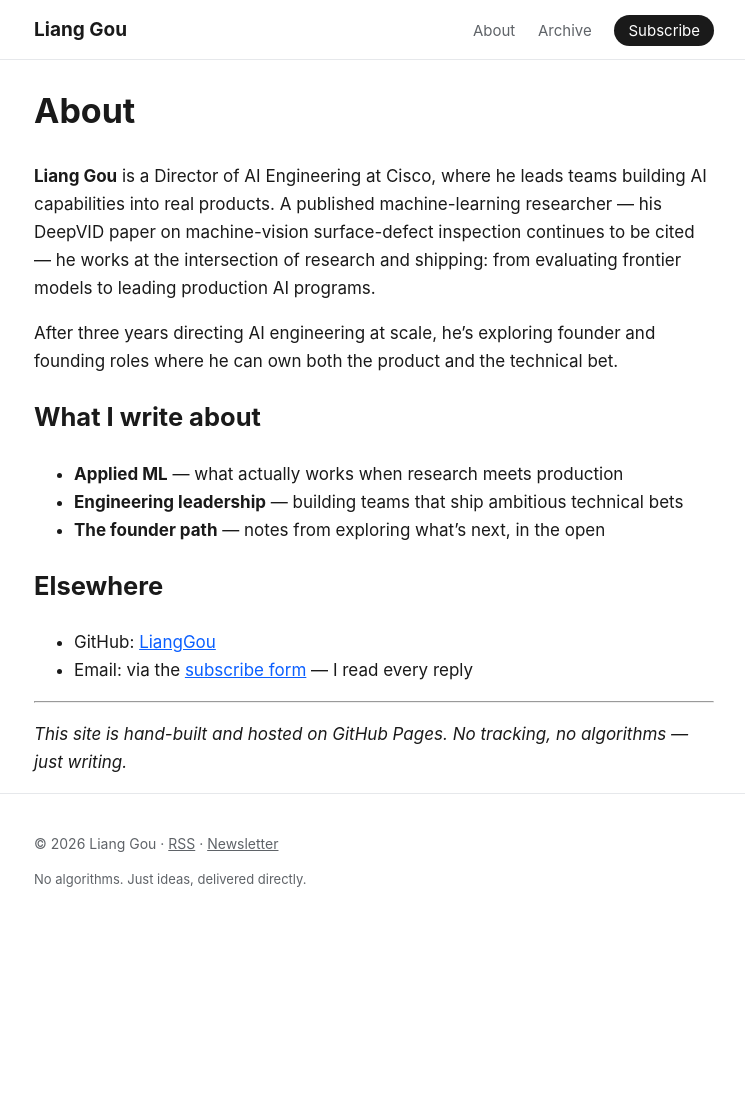
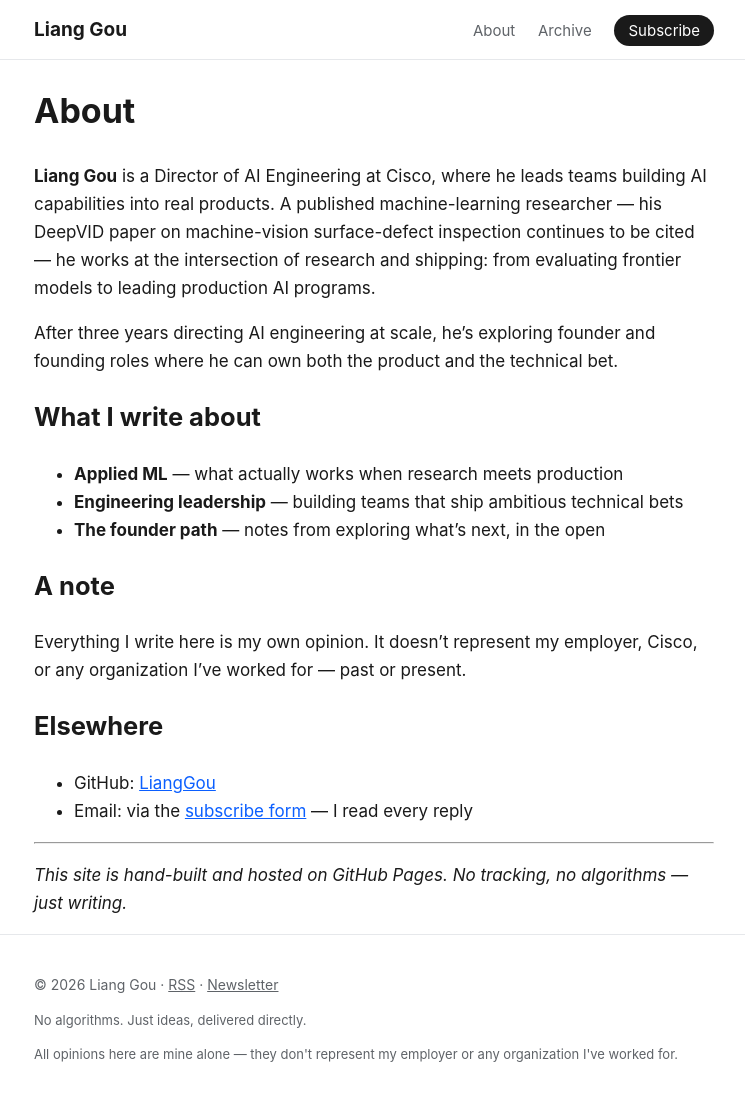
Before and after one commit to LiangGou/personal-site, a Jekyll site: the page built from about.md, in a window 1280 px wide. Shown: the whole page, without its empty margins (266-1011 px from the left). Built offline with Jekyll 4.4.1, drawn with Linux system fonts in a browser that asks for light colours; before the commit the page ends 944 px from its top, so only the background shows below that.

Commit message:
Add personal-opinions disclaimer to footer and about page

```diff
--- a/_layouts/default.html
+++ b/_layouts/default.html
@@ -26,6 +26,7 @@
     <div class="wrap">
       <p>© {{ site.time | date: '%Y' }} {{ site.title }} · <a href="{{ '/feed.xml' | relative_url }}">RSS</a> · <a href="{{ '/subscribe/' | relative_url }}">Newsletter</a></p>
       <p class="fine">No algorithms. Just ideas, delivered directly.</p>
+      <p class="fine">All opinions here are mine alone — they don't represent my employer or any organization I've worked for.</p>
     </div>
   </footer>
 </body>
--- a/about.md
+++ b/about.md
@@ -16,6 +16,10 @@ After three years directing AI engineering at scale, he's exploring founder and
 - **Engineering leadership** — building teams that ship ambitious technical bets
 - **The founder path** — notes from exploring what's next, in the open
 
+## A note
+
+Everything I write here is my own opinion. It doesn't represent my employer, Cisco, or any organization I've worked for — past or present.
+
 ## Elsewhere
 
 - GitHub: [LiangGou](https://github.com/LiangGou)
```
